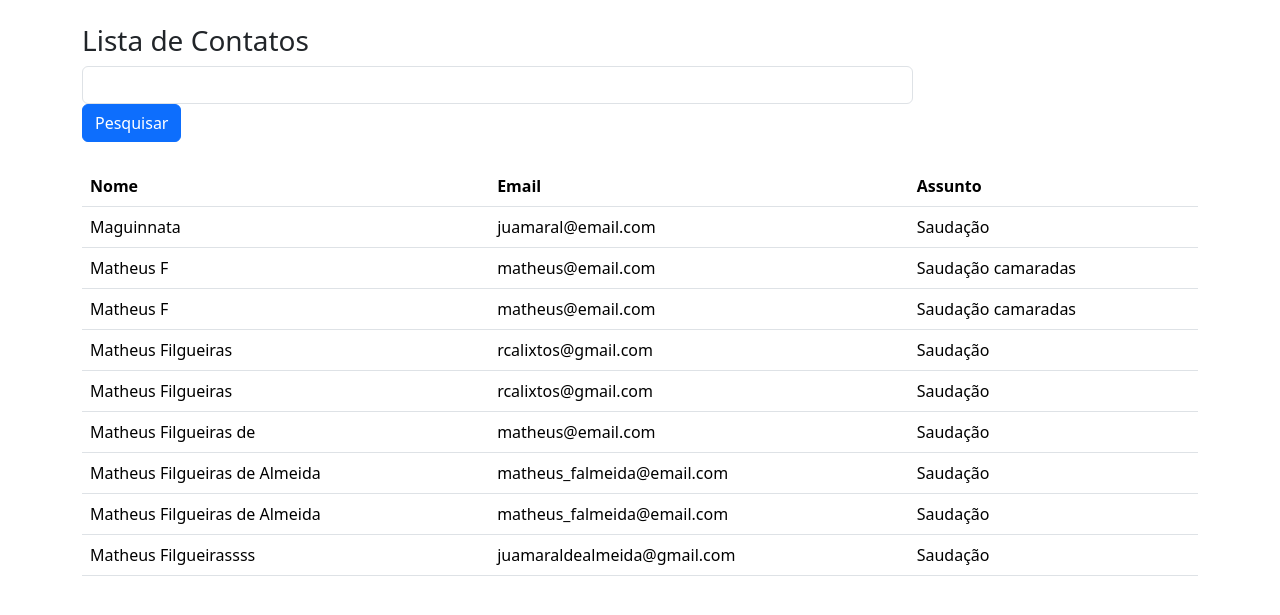
After one commit to MatheusFilg/flask-CC, a Flask app: page /contact/list/ in a window 1280 px wide. The commit adds this page. Shown: the top 615 px of the page. Run offline with Flask 3, Linux system fonts and the light colour scheme.

Commit message:
Create List of Contacts

```diff
--- /dev/null
+++ b/app/templates/contact_list.html
@@ -0,0 +1,45 @@
+<!DOCTYPE html>
+<html lang="pt-br">
+<head>
+    <meta charset="UTF-8">
+    <meta name="viewport" content="width=device-width, initial-scale=1.0">
+    <title>Lista de Contatos</title>
+    <link href="https://cdn.jsdelivr.net/npm/bootstrap@5.3.2/dist/css/bootstrap.min.css" rel="stylesheet" integrity="sha384-T3c6CoIi6uLrA9TneNEoa7RxnatzjcDSCmG1MXxSR1GAsXEV/Dwwykc2MPK8M2HN" crossorigin="anonymous">
+</head>
+<body>
+    <div class="container mt-4">
+        <h3>Lista de Contatos</h3>
+
+        <form method="get" class="row">
+            <div class="col-9">
+                <input type="text" name="search" class="form-control ">
+                <div class="col-3">
+                    <button type="submit" class="btn btn-primary">Pesquisar</button>
+                </div>
+            </div>
+        </form>
+
+        <div class="col-12 mt-4">
+            <table class="table">
+                <thead>
+                    <tr>
+                        <th>Nome</th>
+                        <th>Email</th>
+                        <th>Assunto</th>
+                    </tr>
+                </thead>
+                <tbody>
+                    {% for item in context['data'] %}
+                    <tr>
+                        <td>{{item.name}}</td>
+                        <td>{{item.email}}</td>
+                        <td>{{item.subject}}</td>
+                    </tr>
+                    {% endfor %}
+                </tbody>
+            </table>
+        </div>
+    </div>
+</body>
+<script src="https://cdn.jsdelivr.net/npm/bootstrap@5.3.2/dist/js/bootstrap.bundle.min.js" integrity="sha384-C6RzsynM9kWDrMNeT87bh95OGNyZPhcTNXj1NW7RuBCsyN/o0jlpcV8Qyq46cDfL" crossorigin="anonymous"></script>
+</html>
--- a/app/templates/index.html
+++ b/app/templates/index.html
@@ -16,6 +16,7 @@
         <p>Bem vindo {{usuario}} a Aula de Flask Felas!!!</p>
     </div>
     <a href="{{url_for('contact')}}">Link para Contato</a>
+    <a href="{{url_for('contact_list')}}">Link para Lista de Contatos</a>
 </body>
 
 <script src="https://cdn.jsdelivr.net/npm/bootstrap@5.3.2/dist/js/bootstrap.bundle.min.js" integrity="sha384-C6RzsynM9kWDrMNeT87bh95OGNyZPhcTNXj1NW7RuBCsyN/o0jlpcV8Qyq46cDfL" crossorigin="anonymous"></script>
--- a/app/views.py
+++ b/app/views.py
@@ -18,3 +18,17 @@ def contact():
         return redirect(url_for('homepage'))
 
     return render_template('contact.html', context=context, form=form)
+
+
+@app.route('/contact/list/')
+def contact_list():
+
+    if request.method == 'GET':
+        search = request.args.get('search', '')
+    data = Contato.query.order_by('name')
+    if search != '':
+        data = data.filter_by(name=search)
+
+    context = {'data': data.all()}
+
+    return render_template('contact_list.html', context=context)
```
